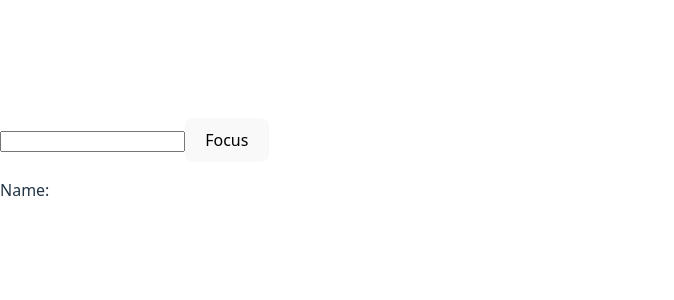
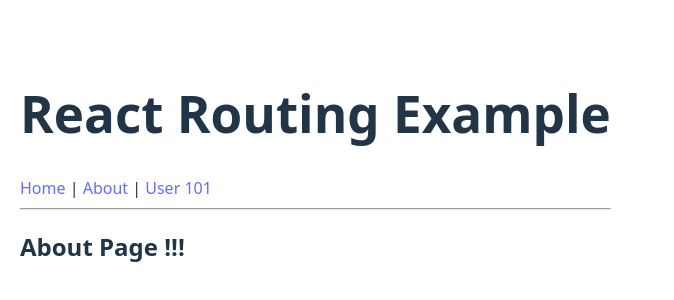
Before and after one commit to Kiran7Ray/react, a React (Vite) app in the folder react/: page /about in a window 1280 px wide. Shown: the part 232-532 px from the top of the page, without its empty margins (0-674 px from the left). Built offline with nearby package versions, Linux system fonts and the light colour scheme.

Commit message:
feat: add client-side routing with BrowserRouter, Routes and dynamic user profile route.

```diff
--- a/react/package.json
+++ b/react/package.json
@@ -11,7 +11,8 @@
   },
   "dependencies": {
     "react": "^19.2.0",
-    "react-dom": "^19.2.0"
+    "react-dom": "^19.2.0",
+    "react-router-dom": "^7.13.0"
   },
   "devDependencies": {
     "@eslint/js": "^9.39.1",
--- a/react/src/App.jsx
+++ b/react/src/App.jsx
@@ -23,10 +23,39 @@ import FocusInput from "./components/FocusInput";
 //   );
 // }
 
+// export default function App() {
+//   return (
+//     <div>
+//       <FocusInput />
+//     </div>
+//   );
+// }
+
+import { BrowserRouter, Routes, Route } from "react-router-dom";
+
+import Navigation from "./components/Navigation";
+import Home from "./components/Home";
+import About from "./components/About";
+import UserProfile from "./components/UserProfile";
+
 export default function App() {
   return (
-    <div>
-      <FocusInput />
-    </div>
+    <BrowserRouter>
+      <div style={{ padding: 20 }}>
+        <h1>React Routing Example</h1>
+
+        {/* Navigation links */}
+        <Navigation />
+
+        <hr />
+
+        {/* Routes */}
+        <Routes>
+          <Route path="/" element={<Home />} />
+          <Route path="/about" element={<About />} />
+          <Route path="/user/:userId" element={<UserProfile />} />
+        </Routes>
+      </div>
+    </BrowserRouter>
   );
 }
--- a/react/src/components/About.jsx
+++ b/react/src/components/About.jsx
@@ -0,0 +1,3 @@
+export default function About() {
+  return <h2>About Page !!!</h2>;
+}
--- a/react/src/components/Home.jsx
+++ b/react/src/components/Home.jsx
@@ -0,0 +1,3 @@
+export default function Home() {
+  return <h2>Home Page !!!</h2>;
+}
--- /dev/null
+++ b/react/src/components/Navigation.jsx
@@ -0,0 +1,10 @@
+import { Link } from "react-router-dom";
+
+export default function Navigation() {
+  return (
+    <nav>
+      <Link to="/">Home</Link> | <Link to="/About">About</Link> |{" "}
+      <Link to="/user/101">User 101</Link>
+    </nav>
+  );
+}
--- a/react/src/components/UserProfile.jsx
+++ b/react/src/components/UserProfile.jsx
@@ -0,0 +1,7 @@
+import { useParams } from "react-router-dom";
+
+export default function UserProfile() {
+  const params = useParams();
+
+  return <h3>User ID: {params.userId}</h3>;
+}
```
Also changed, not shown: react/src/components/Card.jsx (+13 -0 lines), 1 other file (tests, documents, lock files or other folders).
